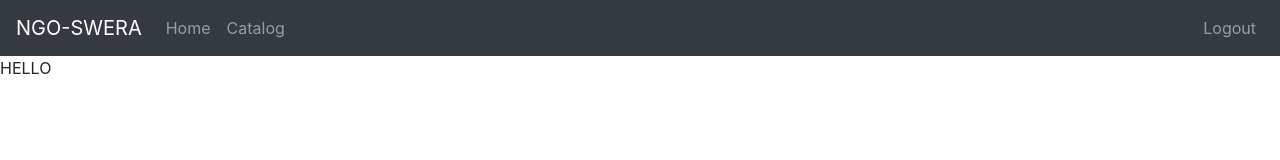
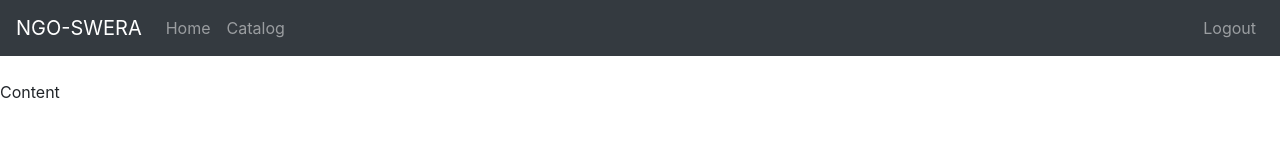
Before and after one commit to Scaler-Community-Projects/NGO-Farmer-Analysis, a React (Create React App) app in the folder src/client/: page / in a window 1280 px wide. Shown: the top 160 px of the page. Built offline with nearby package versions, Linux system fonts and the light colour scheme.

Commit message:
Add Adoption-Form

```diff
--- a/src/client/package.json
+++ b/src/client/package.json
@@ -9,7 +9,6 @@
     "bootstrap": "^4.5.0",
     "react": "^16.13.1",
     "react-bootstrap": "^1.0.1",
-    "react-bootstrap-date-picker": "^5.1.0",
     "react-dom": "^16.13.1",
     "react-scripts": "3.4.1"
   },
--- a/src/client/src/App.css
+++ b/src/client/src/App.css
@@ -1,38 +1,5 @@
-.App {
-  text-align: center;
+.App-content {
+  min-height: calc(100vh - 112px);
+  padding-top: 24px;
+  padding-bottom: 24px;
 }
-
-.App-logo {
-  height: 40vmin;
-  pointer-events: none;
-}
-
-@media (prefers-reduced-motion: no-preference) {
-  .App-logo {
-    animation: App-logo-spin infinite 20s linear;
-  }
-}
-
-.App-header {
-  background-color: #282c34;
-  min-height: 100vh;
-  display: flex;
-  flex-direction: column;
-  align-items: center;
-  justify-content: center;
-  font-size: calc(10px + 2vmin);
-  color: white;
-}
-
-.App-link {
-  color: #61dafb;
-}
-
-@keyframes App-logo-spin {
-  from {
-    transform: rotate(0deg);
-  }
-  to {
-    transform: rotate(360deg);
-  }
-}
--- a/src/client/src/App.js
+++ b/src/client/src/App.js
@@ -3,14 +3,15 @@ import 'bootstrap/dist/css/bootstrap.min.css';
 import './App.css';
 import Footer from './components/Footer.js';
 import Navbar from './components/Navbar.js';
-import AdoptionForm from './components/AdoptionForm.js';
 
 function App() {
   return (
    <div>
-     <Navbar/>
-     <div> HELLO </div>
-     <Footer/>
+      <Navbar/>
+        <div className="App-content">
+          Content
+        </div>
+      <Footer/>
    </div>
   );
 }
--- a/src/client/src/components/AdoptionForm.js
+++ b/src/client/src/components/AdoptionForm.js
@@ -1,7 +1,5 @@
 import React from "react";
 import { Container, Form, Button, FormGroup, Row, Col } from "react-bootstrap";
-import "bootstrap/dist/css/bootstrap.min.css";
-
 
 const AdoptionForm = (props) => {
 return(
@@ -27,7 +25,7 @@ return(
         <Form.Group controlId="VideoName">
           <Form.Label>Video Name</Form.Label>
           <Form.Control type="text" placeholder="Enter video's name from which farmer was educated"/>
-        </Form.Group>
+         </Form.Group>
 
         <Form.Group controlId="DateOfAdoption">
           <Form.Label>Date of Adoption</Form.Label>
--- a/src/client/src/components/Footer.js
+++ b/src/client/src/components/Footer.js
@@ -2,7 +2,7 @@ import React from 'react';
 
 const Footer = () => {
     return (
-        <footer class="w-100 p-3 bg-dark text-white text-center fixed-bottom">NGO-SWERA</footer>
+        <footer class="w-100 p-3 bg-dark text-white text-center">NGO-SWERA</footer>
     )
 }
 
```
Also changed, not shown: 1 other file (tests, documents, lock files or other folders).
